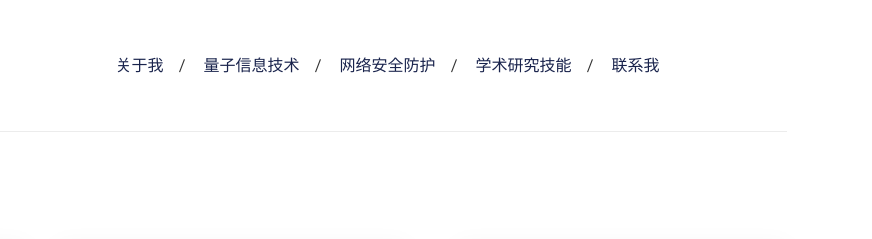
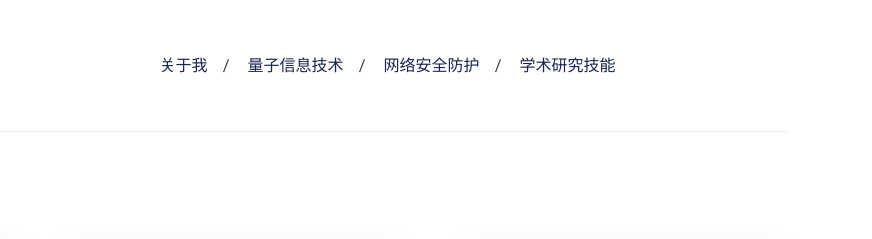
Before and after one commit to lzhstone95/Blog, a plain HTML site: page research.html in a window 1280 px wide. Shown: the top 239 px of the page, 408-1280 px from the left. Drawn offline with nearby package versions, Linux system fonts and the light colour scheme.

Commit message:
Update research.html

```diff
--- a/research.html
+++ b/research.html
@@ -42,8 +42,6 @@
           <li class="nav-item"> <a class="nav-link" href="quantum.html">量子信息技术</a></li>
           <li class="nav-item"> <a class="nav-link" href="security.html">网络安全防护</a></li>
           <li class="nav-item"> <a class="nav-link" href="research.html">学术研究技能</a></li>
-          <li class="nav-item"> <a class="nav-link" href="contact.html">联系我</a>
-          </li>
         </ul>
       </div>
     </nav>
```
